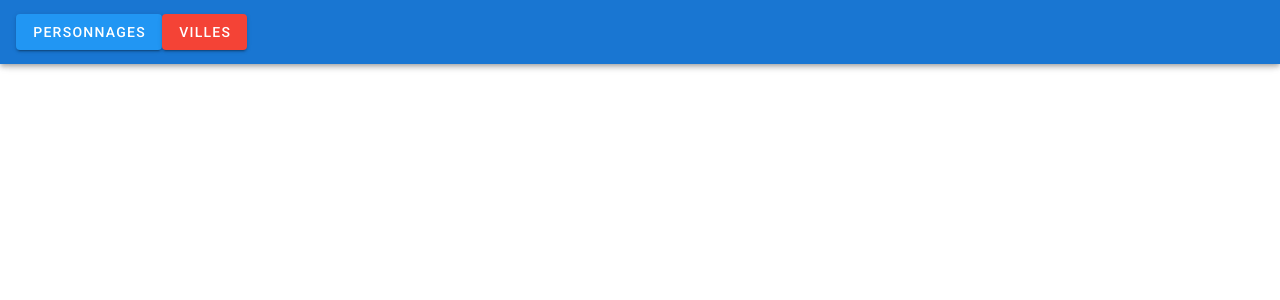
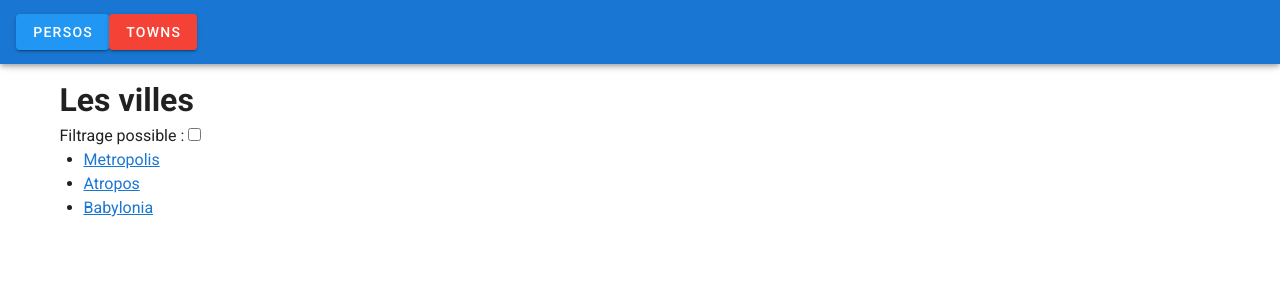
Before and after one commit to LenaAbel/PROJECT_VUEJS, a Vue app: page /town/0 in a window 1280 px wide. Shown: the top 300 px of the page. Built offline with nearby package versions, Linux system fonts and the light colour scheme.

Commit message:
Navbar with router faites, townsview avec le router est en cours, il manque la mise en component des streets ^^'

```diff
--- a/src/App.vue
+++ b/src/App.vue
@@ -23,8 +23,8 @@ export default {
   name: 'App',
   components: {NavBar},
   data: () => ({
-    titles: [ {text:'Personnages', color: 'blue'},
-      {text:'Villes', color: 'red'},
+    titles: [ {text:'persos', color: 'blue'},
+      {text:'towns', color: 'red'},
     ],
     currentIndex: -1
   }),
--- a/src/components/NavBar.vue
+++ b/src/components/NavBar.vue
@@ -1,15 +1,22 @@
 <template>
   <div>
-    <v-btn v-for="(but, index) in titles" :key="index" :color="but.color" @click="$emit('menu-clicked', index)">
+    <v-btn v-for="(but, index) in titles" :key="index" :color="but.color" @click="navigate(but.text)">
       {{but.text}}
     </v-btn>
   </div>
 </template>
 
 <script>
+import router from '../router/index'
+
 export default {
   name: "NavBar",
-  props: { titles: Array}
+  props: { titles: Array },
+  methods: {
+    navigate(path) {
+      router.push(`/${path}`)
+    }
+  }
 }
 </script>
 
--- a/src/router/index.js
+++ b/src/router/index.js
@@ -1,6 +1,8 @@
 import Vue from 'vue'
 import VueRouter from 'vue-router'
 import TownsView from '../views/TownsView.vue'
+import ShopDetails from '../components/ShopDetails.vue'
+
 
 Vue.use(VueRouter)
 
@@ -17,6 +19,24 @@ const routes = [
     // this generates a separate chunk (about.[hash].js) for this route
     // which is lazy-loaded when the route is visited.
     component: () => import(/* webpackChunkName: "about" */ '../views/PersosView.vue')
+  },
+  {
+    path: '/town/:id',
+    name: 'town',
+    component: TownsView,
+    props: (route) => ({
+      id: parseInt(route.params.id)
+    })
+  },
+  {
+    path: '/town/:townId/street/:streetId',
+    name: 'street',
+    component: TownsView
+  },
+  {
+    path: '/town/:townId/street/:streetId/shop/:shopId',
+    name: 'shop',
+    component: ShopDetails
   }
 ]
 
--- a/src/views/TownsView.vue
+++ b/src/views/TownsView.vue
@@ -9,7 +9,9 @@
           <label for="filtertown">Filtre : </label><input class="townselect" :value="filter" @input="townSelected($event.target.value)" id="filtertown">
         </div>
         <ul>
-          <li v-for="(ville, index) in villesFiltre" :key="index">{{ville.nom}}</li>
+          <li v-for="(ville, index) in villesFiltre" :key="index">
+            <router-link :to="{ name: 'town', params: { id: index } }">{{ville.nom}}</router-link>
+          </li>
         </ul>
       </div>
       <!-- partie droite -->
@@ -22,7 +24,7 @@
           </tr>
           <tr v-for="(street, index) in currentTown.rues" :key="index">
             <td>
-              {{street.nom}} : {{ street.boutiques.length }} boutiques
+              <router-link :to="{ name: 'street', params: { townId: currentTown.id, streetId: street.id } }">{{street.nom}} : {{ street.boutiques.length }} boutiques</router-link>
             </td>
             <td>
               <CheckedList
@@ -35,19 +37,20 @@
             </td>
           </tr>
         </v-simple-table>
-        <ShopDetails :shop="currentShop"></ShopDetails>
+        <router-view />
       </div>
     </div>
   </v-container>
 </template>
 
 <script>
+import { mapState } from 'vuex'
+import { mapGetters } from 'vuex'
 import CheckedList from "@/components/CheckedList";
-import ShopDetails from "@/components/ShopDetails";
-import {mapState} from 'vuex'
+
 export default {
   name: 'TownsView',
-  components: {CheckedList, ShopDetails},
+  components: {CheckedList},
   data: () => ({
     filter: '',
     filterActive: false,
@@ -55,22 +58,14 @@ export default {
   }),
   computed: {
     ...mapState(['villes']),
+    ...mapGetters(['currentTown']),
     villesFiltre() {
       if (this.filterActive) {
         return this.villes.filter(v => v.nom.match(this.filter))
-      }
-      else {
-        return this.villes
+      } else {
+      return this.villes
       }
     },
-    currentTown() {
-      if (this.villesFiltre.length === 1) {
-        return this.villesFiltre[0]
-      }
-      else {
-        return null
-      }
-    }
   },
   methods: {
     townSelected(evt) {
```
